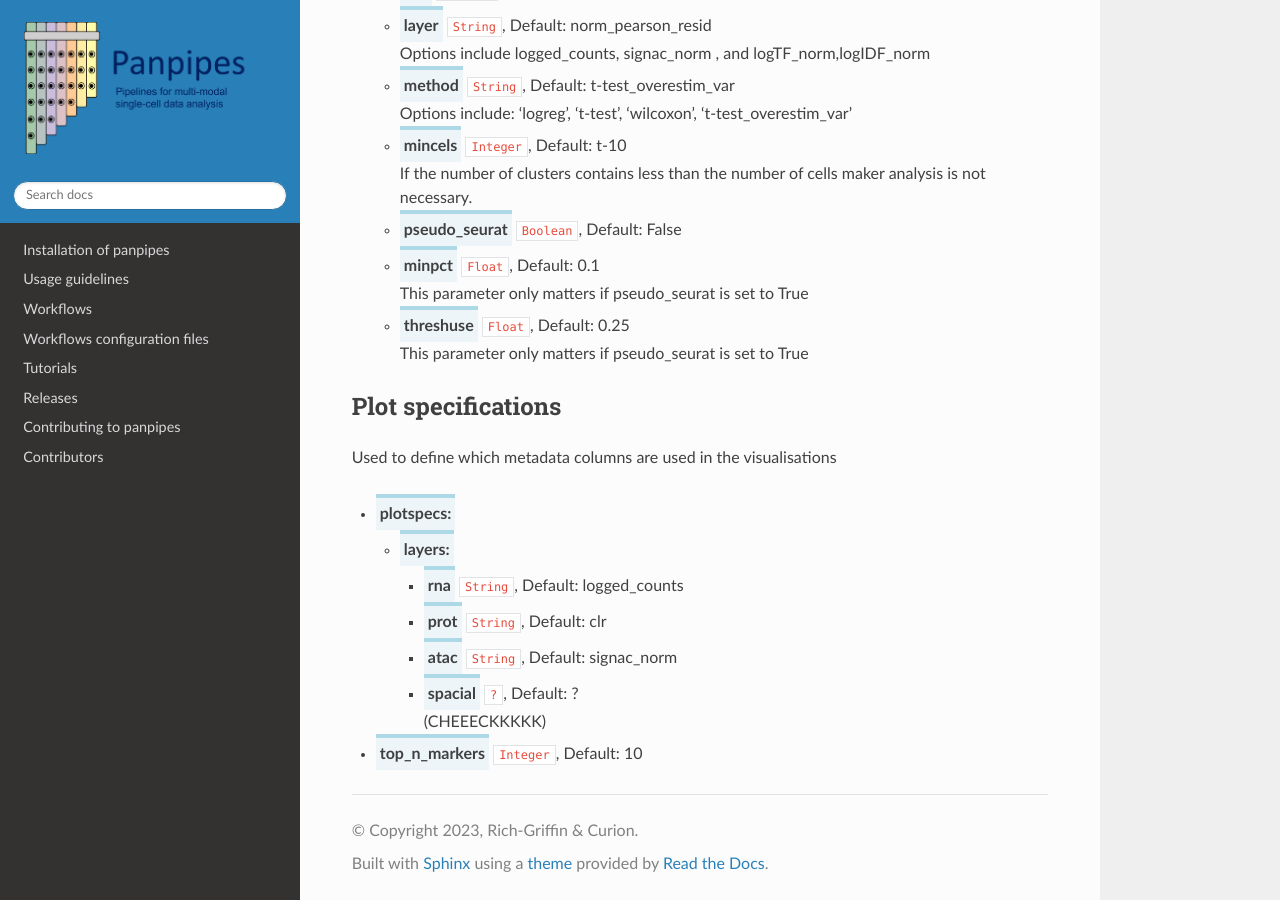
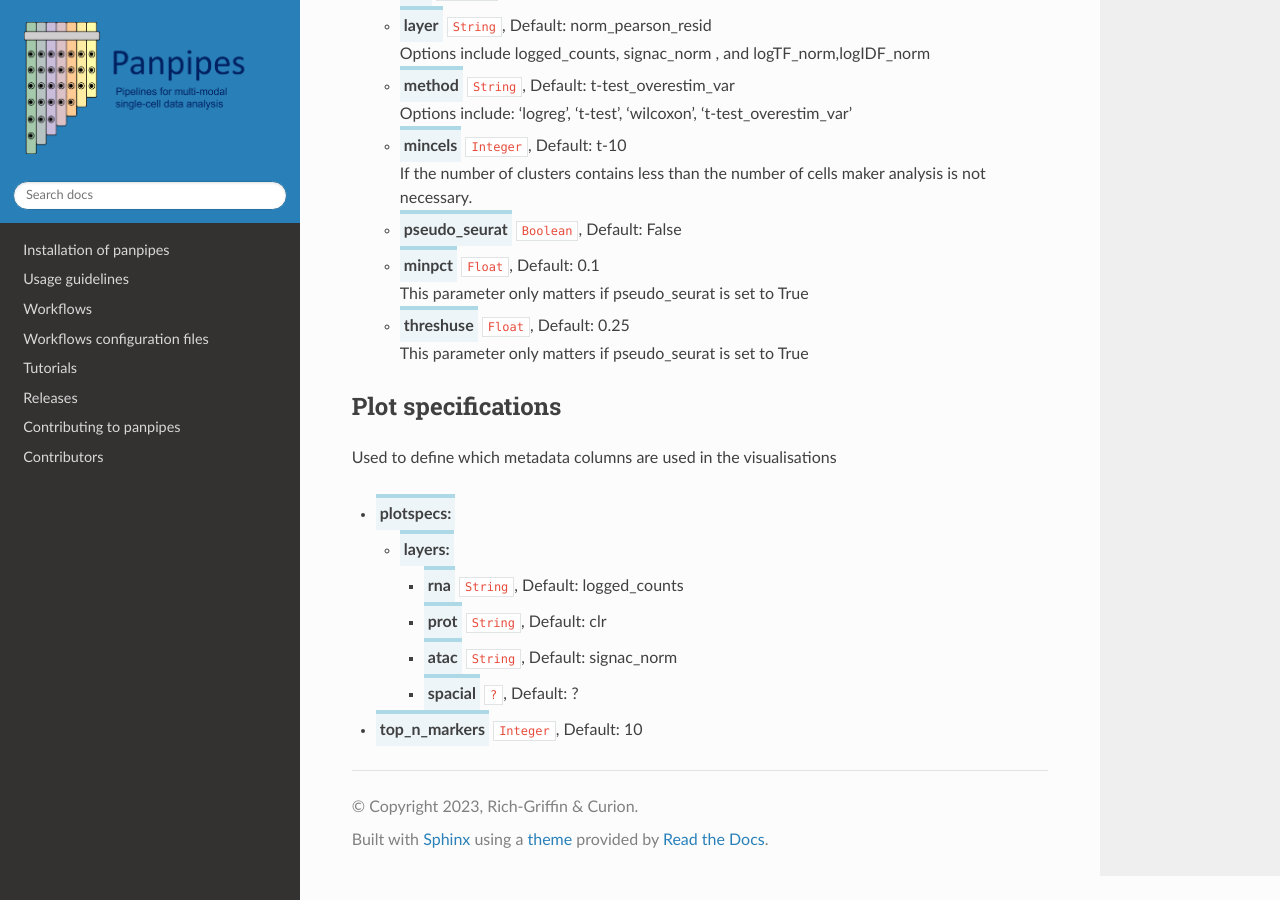
Before and after one commit to bio-la/panpipes-nextflow, a Sphinx documentation site: the page built from docs/yaml_docs/pipeline_clustering_yml.md, in a window 1280 px wide and 900 px high, scrolled down 6779 px. Built offline with Sphinx 7.4.7 and the Read the Docs theme 2.0.0, drawn with Linux system fonts in a browser that asks for light colours.

Commit message:
Update pipeline_clustering_yml.md

```diff
--- a/docs/yaml_docs/pipeline_clustering_yml.md
+++ b/docs/yaml_docs/pipeline_clustering_yml.md
@@ -264,5 +264,5 @@ Used to define which metadata columns are used in the visualisations
      - <span class="parameter">rna </span> `String`, Default: logged_counts<br>
      - <span class="parameter">prot </span> `String`, Default: clr<br>
      - <span class="parameter">atac </span> `String`, Default: signac_norm<br>
-     - <span class="parameter">spacial </span> `?`, Default: ?<br> (CHEEECKKKKK)
+     - <span class="parameter">spacial </span> `?`, Default: ?<br>
   - <span class="parameter">top_n_markers </span> `Integer`, Default: 10<br>
```
